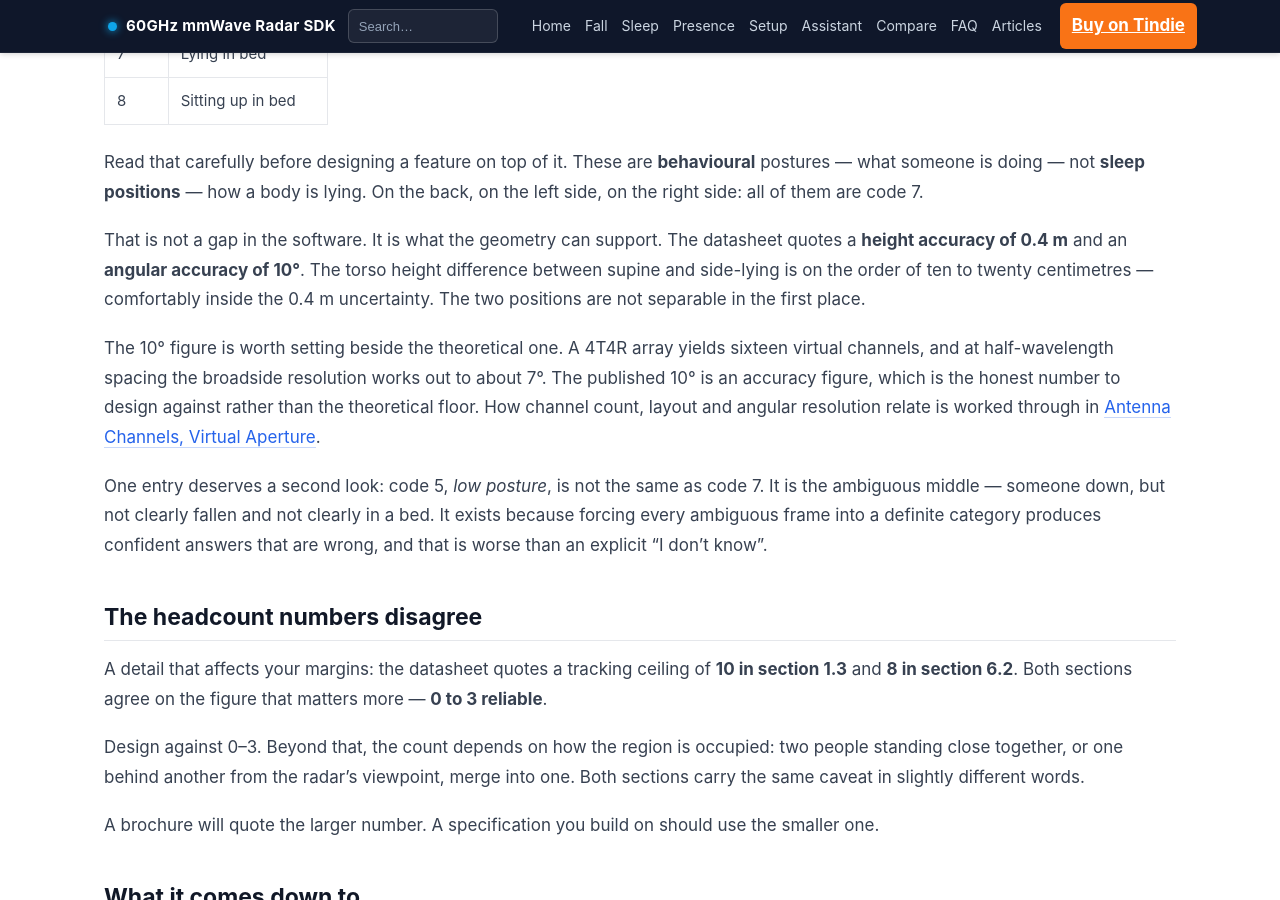
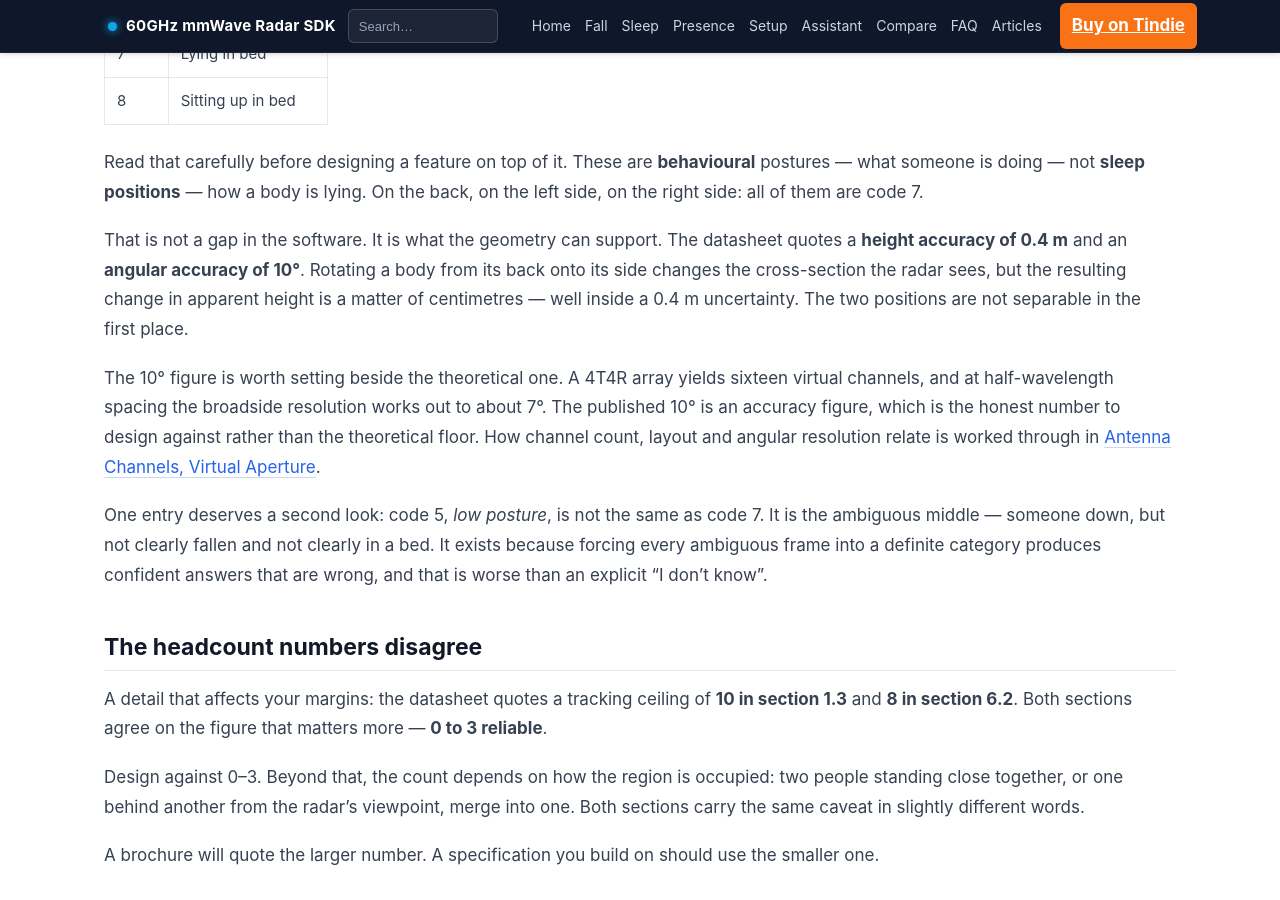
Before and after one commit to 249263431/60GHz-Radar-SDK, a Jekyll site: the page built from docs/_posts/2026-11-03-split-the-room-not-the-clock.md, in a window 1280 px wide and 900 px high, scrolled down 3469 px. Built offline with Jekyll 4.4.1, drawn with Linux system fonts in a browser that asks for light colours; a script that is not in the unit is left out; some of the changed text lies outside the part shown.

Commit message:
Fix: align article scene distance with 2 m fall range, drop unsourced height delta

```diff
--- a/docs/_posts/2026-11-03-split-the-room-not-the-clock.md
+++ b/docs/_posts/2026-11-03-split-the-room-not-the-clock.md
@@ -107,7 +107,7 @@ Each target carries a posture code. The published set:
 
 Read that carefully before designing a feature on top of it. These are **behavioural** postures — what someone is doing — not **sleep positions** — how a body is lying. On the back, on the left side, on the right side: all of them are code 7.
 
-That is not a gap in the software. It is what the geometry can support. The datasheet quotes a **height accuracy of 0.4 m** and an **angular accuracy of 10°**. The torso height difference between supine and side-lying is on the order of ten to twenty centimetres — comfortably inside the 0.4 m uncertainty. The two positions are not separable in the first place.
+That is not a gap in the software. It is what the geometry can support. The datasheet quotes a **height accuracy of 0.4 m** and an **angular accuracy of 10°**. Rotating a body from its back onto its side changes the cross-section the radar sees, but the resulting change in apparent height is a matter of centimetres — well inside a 0.4 m uncertainty. The two positions are not separable in the first place.
 
 The 10° figure is worth setting beside the theoretical one. A 4T4R array yields sixteen virtual channels, and at half-wavelength spacing the broadside resolution works out to about 7°. The published 10° is an accuracy figure, which is the honest number to design against rather than the theoretical floor. How channel count, layout and angular resolution relate is worked through in [Antenna Channels, Virtual Aperture]({{ site.baseurl }}{% post_url 2026-10-30-antenna-channels-virtual-aperture %}).
 
```
Also changed, not shown: other parts of docs/_posts/2026-11-03-split-the-room-not-the-clock.md (+1 -1 lines).
